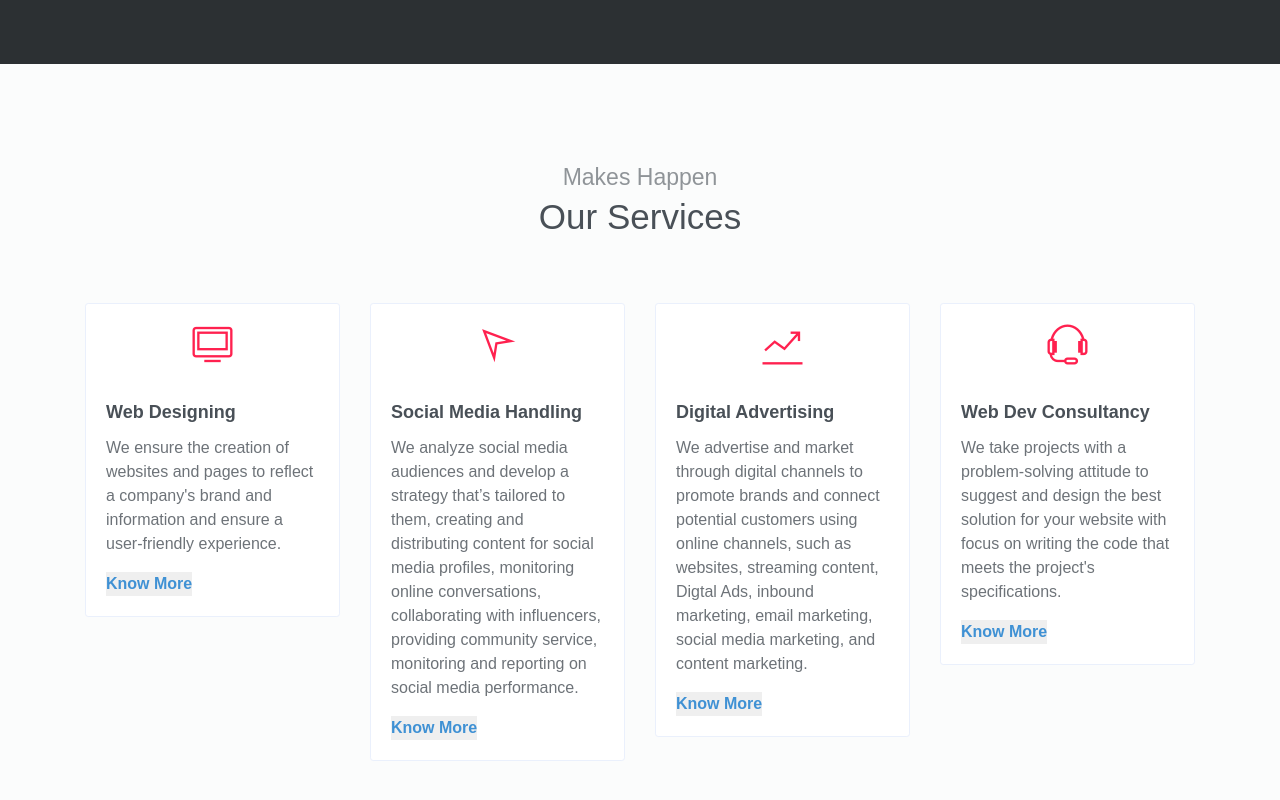
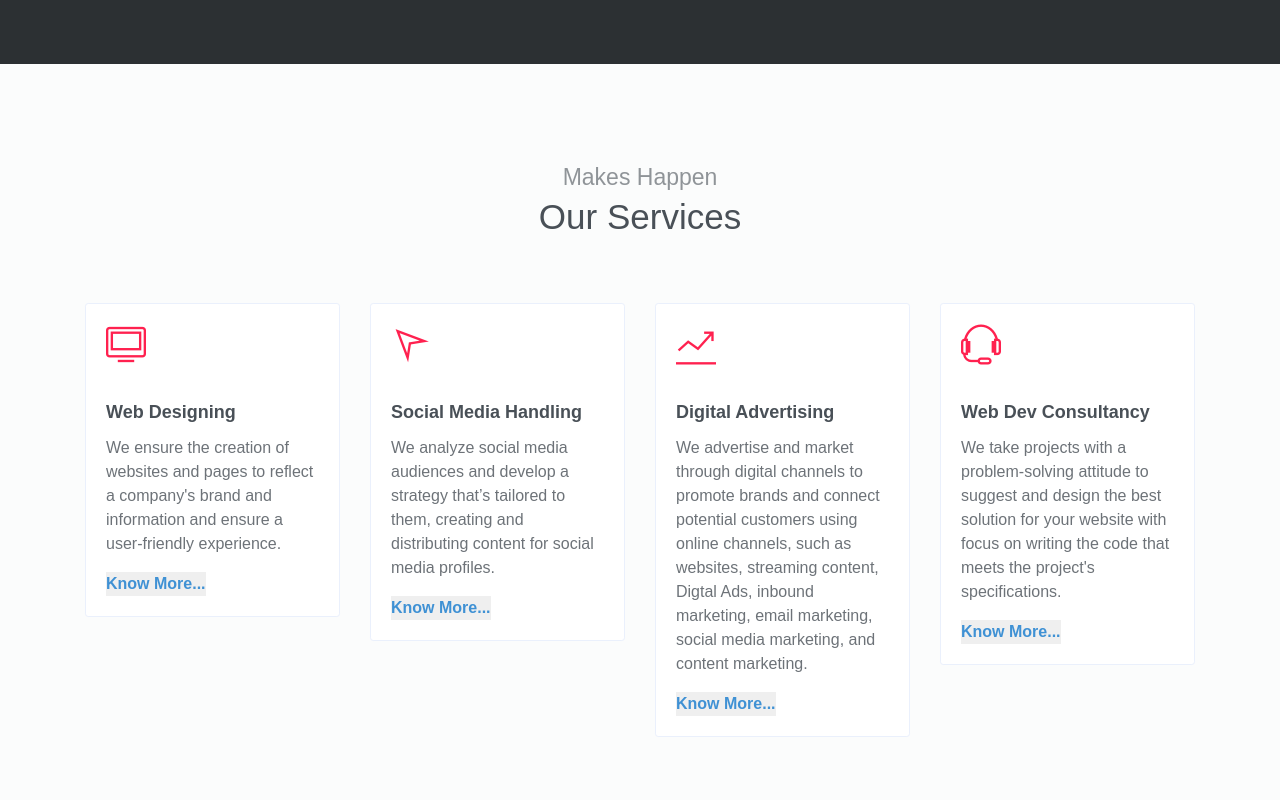
Before and after one commit to Techilaa/techilaa.github.io, a website: page index.html in a window 1280 px wide. Shown: the part 1910-2710 px from the top of the page. Drawn offline with Linux system fonts and the light colour scheme.

Commit message:
rotator changes

```diff
--- a/index.html
+++ b/index.html
@@ -166,7 +166,7 @@
                         <h2 class="si mb-4"><i class="ti-desktop text-primary"></i></h2>
                         <h6 class="card-title" style="font-weight: bolder; text-align: left; font-size: large;">Web Designing</h6>
                         <p style="text-align: left;"> We ensure the creation of websites and pages to reflect a company's brand and information and ensure a user-friendly experience.</p>
-                        <a href="#"><button class="mm">Know More</button></a>
+                        <a href="#"><button class="mm">Know More...</button></a>
                     </div>
                 </div>
             </div>
@@ -175,8 +175,8 @@
                     <div class="card-body">
                         <h2 class="si mb-4"><i class="ti-location-arrow text-primary"></i></h2>
                         <h6 class="card-title" style="font-weight: bolder; text-align: left; font-size: large;">Social Media Handling</h6>
-                        <p style="text-align: left;">We analyze social media audiences and develop a strategy that’s tailored to them, creating and distributing content for social media profiles, monitoring online conversations, collaborating with influencers, providing community service, monitoring and reporting on social media performance.</p>
-                        <a href="#"><button class="mm">Know More</button></a>
+                        <p style="text-align: left;">We analyze social media audiences and develop a strategy that’s tailored to them, creating and distributing content for social media profiles.</p>
+                        <a href="#"><button class="mm">Know More...</button></a>
                     </div>
                 </div>
             </div>
@@ -195,7 +195,7 @@
                         <h2 class="si mb-4"><i class="ti-stats-up text-primary"></i></h2>
                         <h6 class="card-title" style="font-weight: bolder; text-align: left; font-size: large;">Digital Advertising</h6>
                         <p style="text-align: left;">We advertise and market through digital channels to promote brands and connect potential customers using online channels, such as websites, streaming content, Digtal Ads, inbound marketing, email marketing, social media marketing, and content marketing.</p>
-                        <a href="#"><button class="mm">Know More</button></a>
+                        <a href="#"><button class="mm">Know More...</button></a>
                     </div>
                 </div>
             </div>
@@ -205,7 +205,7 @@
                         <h2 class="si mb-4"><i class="ti-headphone-alt text-primary"></i></h2>
                         <h6 class="card-title" style="font-weight: bolder; text-align: left; font-size: large;">Web Dev Consultancy</h6>
                         <p style="text-align: left;" >We take projects with a problem-solving attitude to suggest and design the best solution for your website with focus on writing the code that meets the project's specifications.</p>
-                        <a href="#"><button class="mm">Know More</button></a>
+                        <a href="#"><button class="mm">Know More...</button></a>
                     </div>
                 </div>
             </div>
```
Also changed, not shown: assets/css/creative-studio.css.
